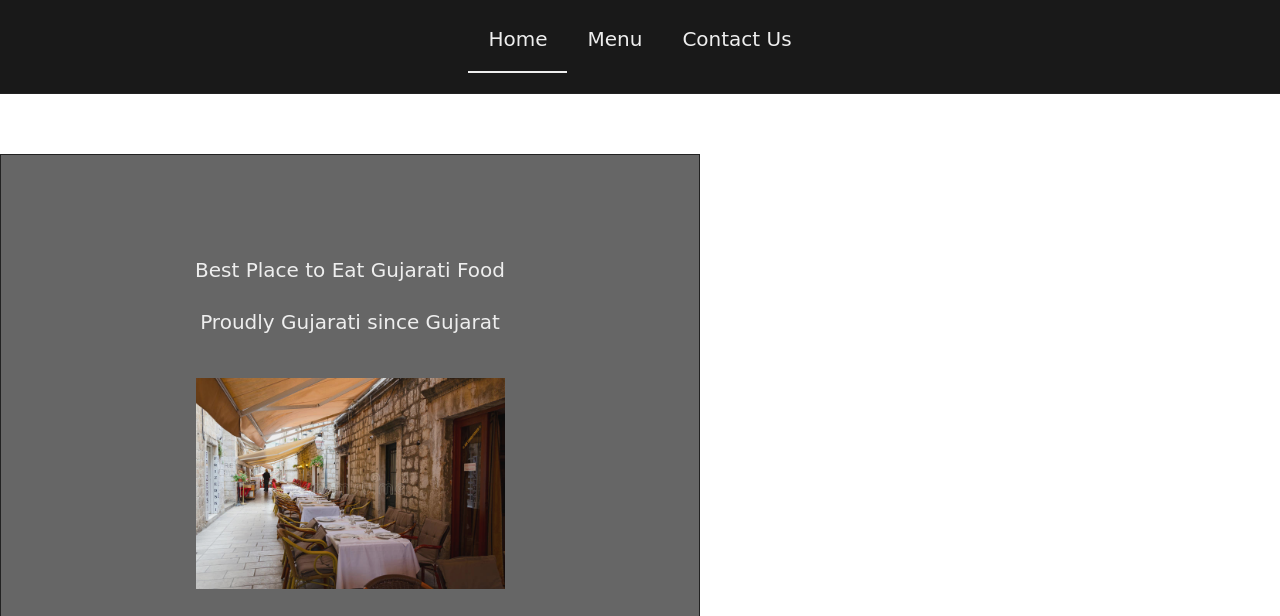
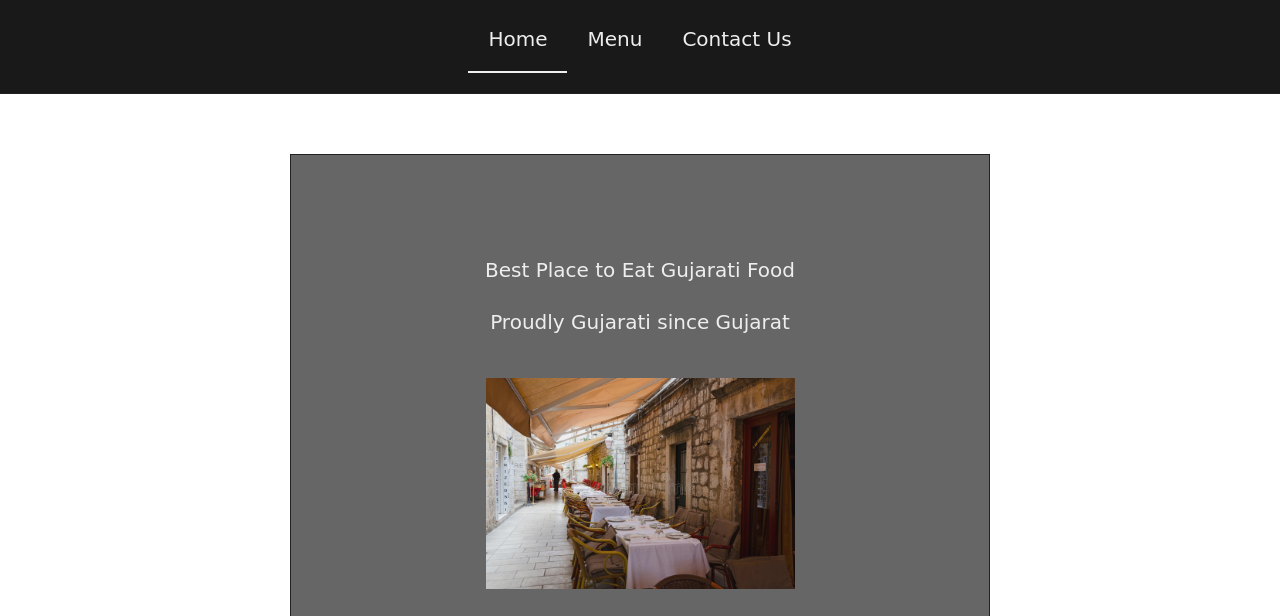
Before and after one commit to milannakani/The_Restaurant_Page, a plain HTML site: page index.html in a window 1280 px wide. Shown: the part 143-759 px from the top of the page. Drawn offline with Linux system fonts and the light colour scheme.

Commit message:
stylesheet changes are done

```diff
--- a/style.css
+++ b/style.css
@@ -59,11 +59,10 @@
 
   /* Content */
 
-  .content {
+  #content {
     display: flex;
     flex-direction: column;
     align-items: center;
-    justify-content: space-between;
     height: 100vh;
   }
 
@@ -111,6 +110,9 @@
     font-size: 2rem;
     background-color: var(--background-light);
     border: 1px solid var(--border-color);
+
+
+
   }
 
   /* Home page */
```
